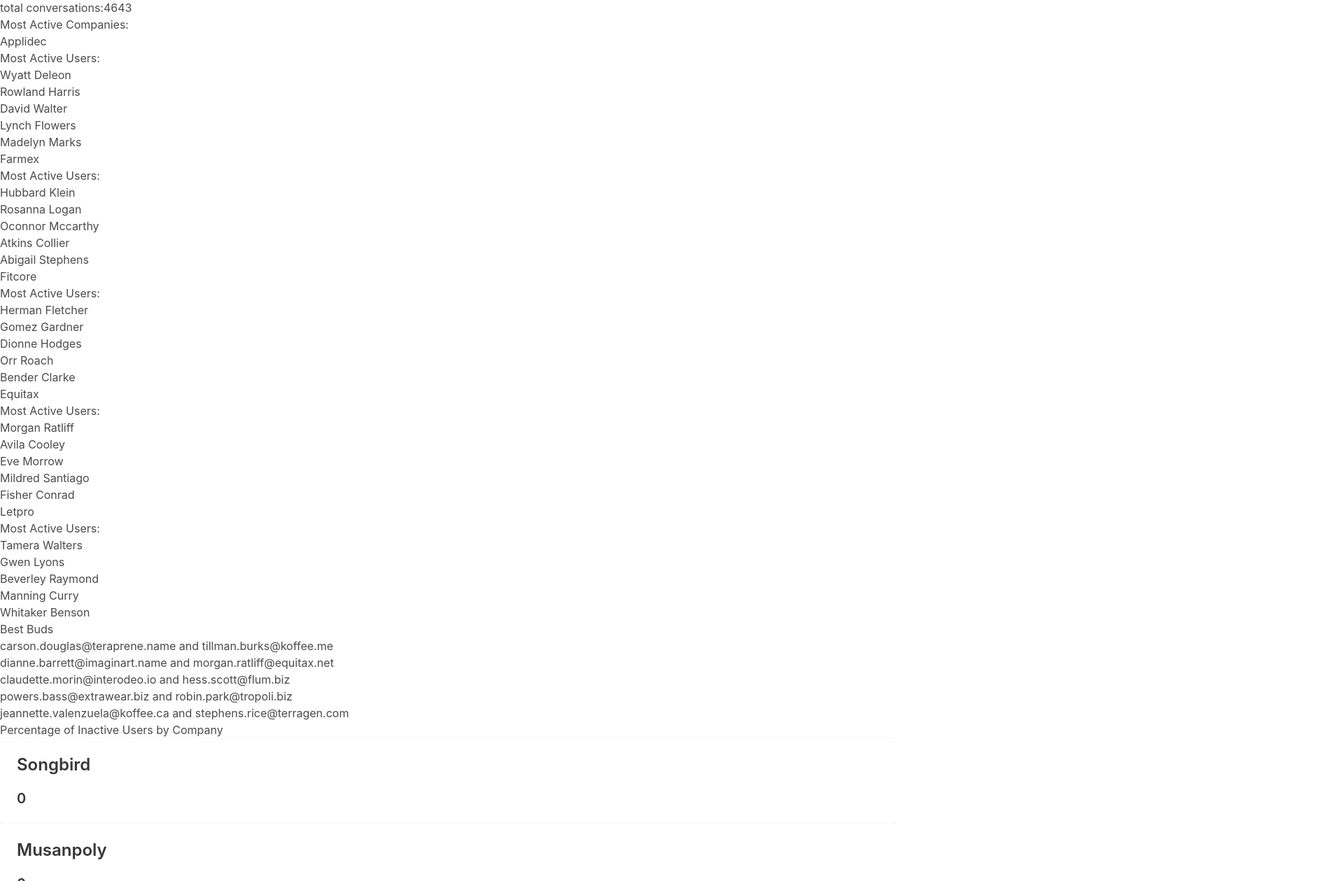
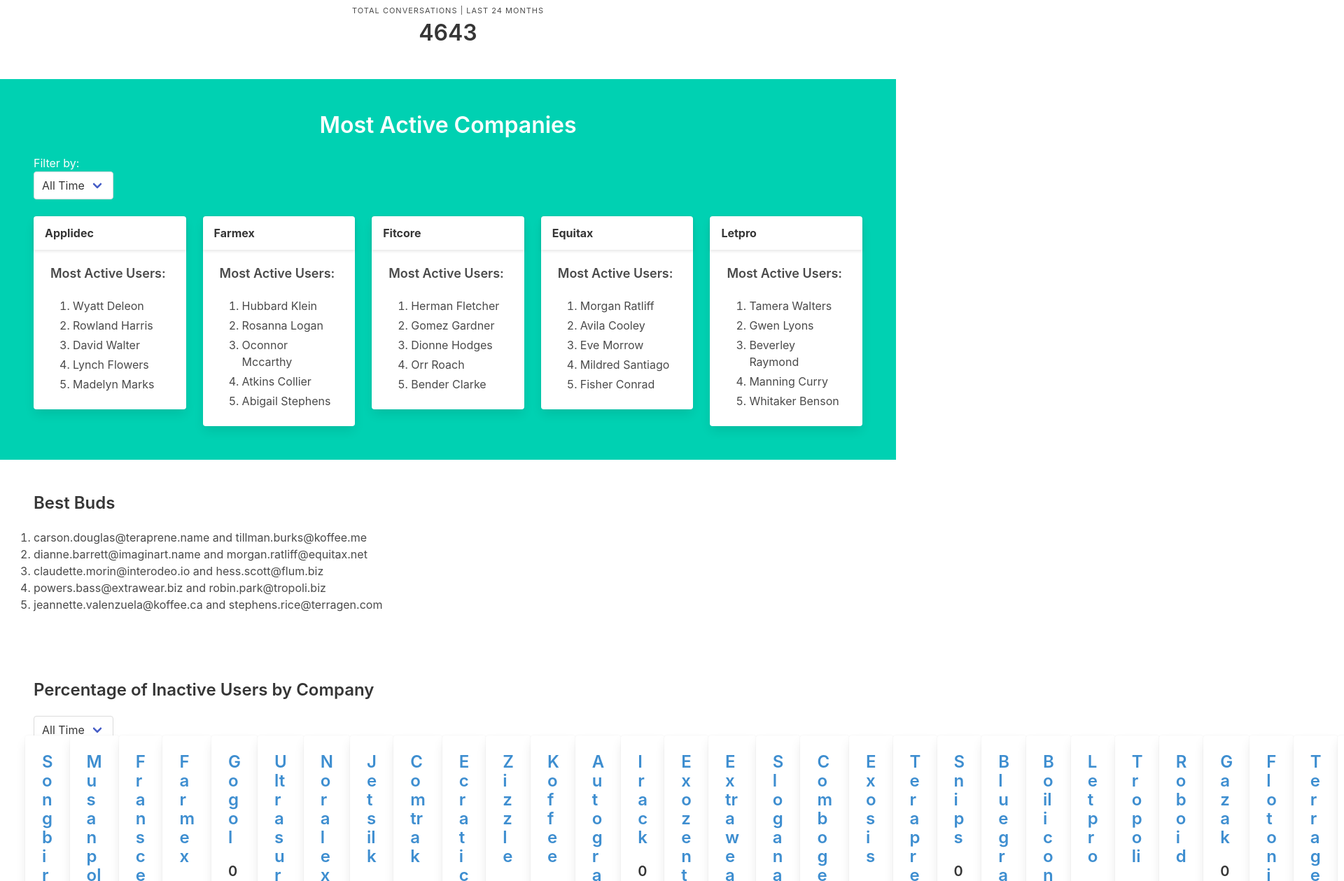
Before and after one commit to jerrywalters/conversation-data-massage, a React (Create React App) app: page / in a window 1280 px wide. Shown: the part 41-1300 px from the top of the page at 70% size, 1920 px wide, since content can reach past the window. Built offline with nearby package versions, Linux system fonts and the light colour scheme.

Commit message:
initial styles for total, top 5

```diff
--- a/src/components/Dashboard.js
+++ b/src/components/Dashboard.js
@@ -14,19 +14,29 @@
         super(props);
         // set a very basic version of application state
         // I'd normally use redux to manage state, but here I only want to track the number of months we are filtering by with no intent to scale
-        this.state = {monthsFilter: 24};
+        this.state = {
+            top5Filter: 24,
+            percentInactiveFilter: 24
+        };
 
         // Gotta bind 'this' for it to correctly reference the correct object in the callback
-        this.handleChange = this.handleChange.bind(this);
+        this.handleTop5 = this.handleTop5.bind(this);
+        this.handlePercentInactive = this.handlePercentInactive.bind(this);
       }
 
-      handleChange(event) {
-        this.setState({monthsFilter: event.target.value});
+      handleTop5(event) {
+        this.setState({top5Filter: event.target.value});
       }
+
+      handlePercentInactive(event) {
+        this.setState({...this.state, percentInactiveFilter: event.target.value});
+      }
+
 
     render() {
         // use this to pass state down thru props
-        const numMonths = this.state.monthsFilter;
+        const filterTop5 = this.state.top5Filter;
+        const filterPercentInactive = this.state.percentInactiveFilter;
 
         // this function takes in the JSON containing companies, conversations, users, and a number of months, and returns a new object containing the company name, id, and total number of conversations over n months
         function getCompaniesConversationsByMonth(companies, conversations, users, numMonths) {
@@ -58,12 +68,27 @@
             }, 0)
         }
 
-        let totalConversations = getTotalConversationsByMonth(companies, conversations, users, numMonths);
+        let totalConversations = getTotalConversationsByMonth(companies, conversations, users, filterTop5);
 
         return (
             <div>
+                <section className="section">
+                    <div className="level">
+                        <div class="level-item has-text-centered">
+                            <div>
+                            <p class="heading">{`Total Conversations | Last ${filterTop5} Months`}</p>
+                            <p class="title">{totalConversations}</p>
+                            </div>
+                        </div>
+                    </div>
+                </section>
+                <section class="section hero is-primary">
+                    <h4 className="title has-text-centered">Most Active Companies</h4>
+                    <div className="level">
+                        <div className="level-center">
+                            <p className="">Filter by:</p>
                             <div className="select">
-                    <select value={numMonths} onChange={this.handleChange}>
+                                <select value={filterTop5} onChange={this.handleTop5}>
                                     <option value={1}>1</option>
                                     <option value={2}>2</option>
                                     <option value={3}>3</option>
@@ -73,16 +98,32 @@
                                     <option value={24}>All Time</option>
                                 </select>
                             </div>
-                <h4>total conversations:{totalConversations}</h4>
-                <h4>Most Active Companies:</h4>
+                        </div>
+                    </div>
                     <TopFive
-                    numMonths={numMonths}
+                        numMonths={filterTop5}
                     />
-                <h4>Best Buds</h4>
+                </section>
+                <section className="section">
+                    <h4 className="title is-4">Best Buds</h4>
                     <Buddies />
-                <h4>Percentage of Inactive Users by Company</h4>
+                </section>
+                <section className="section">
+                    <h4 className="title is-4">Percentage of Inactive Users by Company</h4>
+                    <div className="select">
+                        <select value={filterPercentInactive} onChange={this.handlePercentInactive}>
+                                <option value={1}>1</option>
+                            <option value={2}>2</option>
+                            <option value={3}>3</option>
+                            <option value={4}>4</option>
+                            <option value={5}>5</option>
+                            <option value={6}>6</option>
+                            <option value={24}>All Time</option>
+                        </select>
+                    </div>
                     <PercentInactiveUsers
-                    numMonths={numMonths}/>
+                        numMonths={filterPercentInactive}/>
+                </section>
             </div>
         )
     }
--- a/src/components/PercentInactiveUsers.js
+++ b/src/components/PercentInactiveUsers.js
@@ -1,6 +1,8 @@
 import React from 'react';
 import moment from 'moment';
 import {companies, users, conversations} from '../ConversationTest.json';
+
+import 'bulma/css/bulma.css';
 
 const PercentInactiveUsers = (props) => {
 
@@ -42,7 +44,7 @@
         return (
             <li className="card">
                 <div className="card-content">
-                    <h1 className="title is-4">{company.name}</h1>
+                    <h1 className="title is-4 has-text-info">{company.name}</h1>
                     <h2 className="title is-5">{company.percentInactive}</h2>
                 </div>
             </li>
@@ -50,7 +52,7 @@
     })
 
     return (
-        <ul>
+        <ul className="tile is-ancestor">
             {percentInactiveList}
         </ul>
     )
--- a/src/components/TopFive.js
+++ b/src/components/TopFive.js
@@ -58,18 +58,24 @@
             return <li>{user.name}</li>
         })
         return (
-            <li>
-                {name}
-                <h5>Most Active Users:</h5>
-                <ol>
-                    {users}
-                </ol>
+            <li className="column is-one-fifth">
+                <div className="card">
+                    <div className="card-header">
+                        <h2 className="card-header-title">{name}</h2>
+                    </div>
+                    <div className="card-content content">
+                    <h5 className="title has-text-grey-dark">Most Active Users:</h5>
+                        <ol>
+                            {users}
+                        </ol>
+                    </div>
+                </div>
             </li>
             )
     })
 
     return (
-        <ol>
+        <ol className="columns">
             {top5List}
         </ol>
     )
```
Lines whose indentation alone changed are shown as unchanged.
